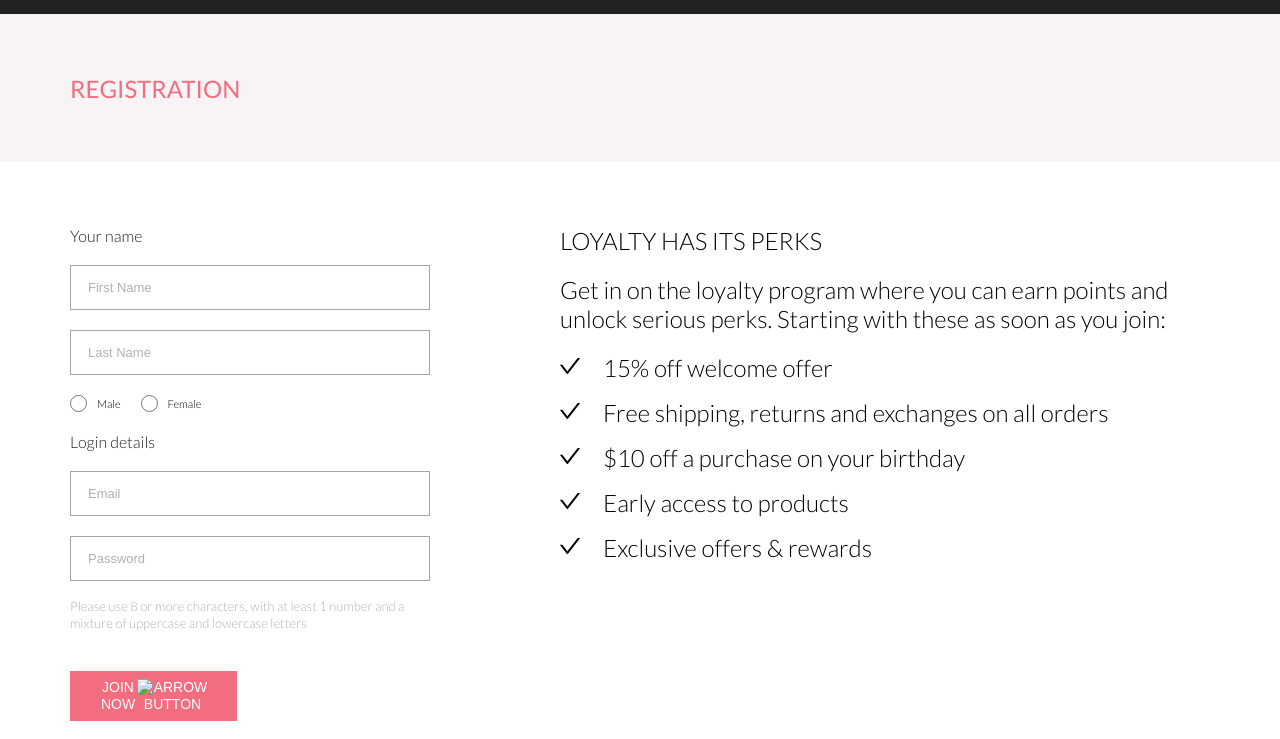
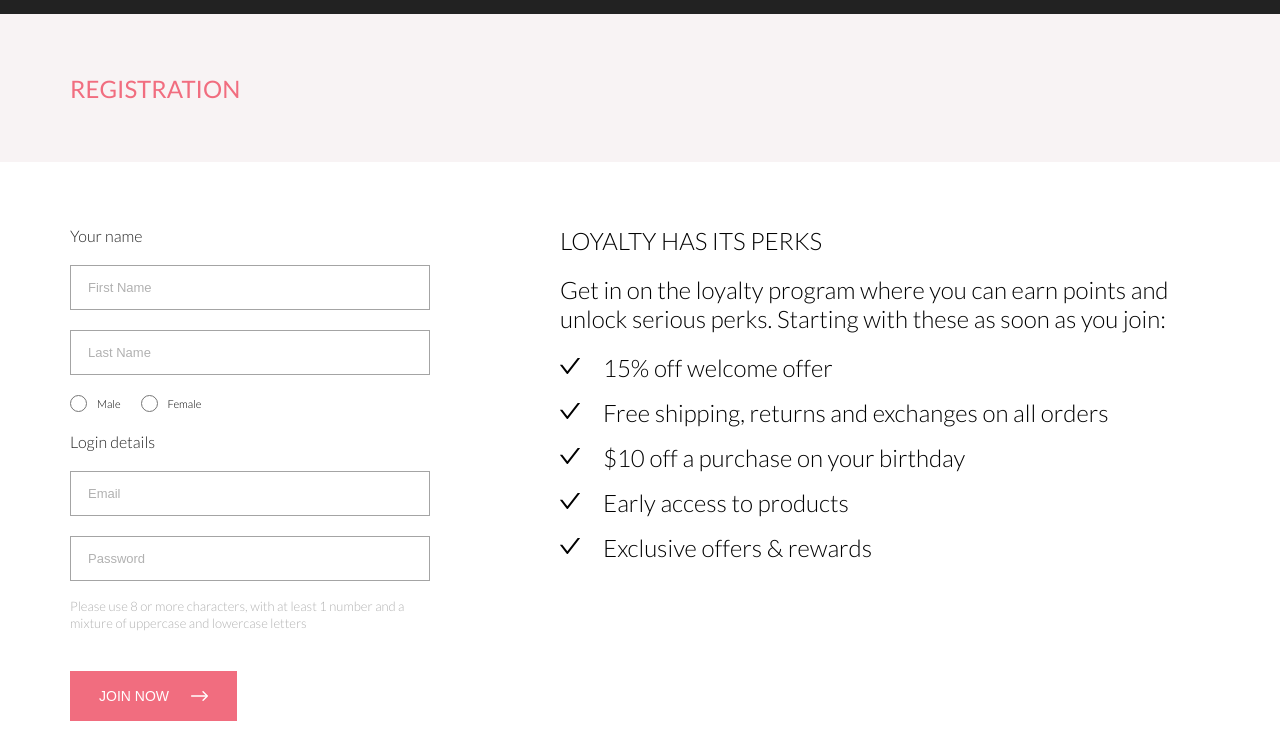
Before and after one commit to direct-dok/layout-shop-dz-3, a plain HTML site: page registration.html in a window 1280 px wide. Shown: the part 61-800 px from the top of the page. Drawn offline with Linux system fonts and the light colour scheme; the site is published under a folder, as on GitHub Pages, so addresses that start at the root find nothing.

Commit message:
change path img icon

```diff
--- a/registration.html
+++ b/registration.html
@@ -93,7 +93,7 @@
                     <div class="registration__wrapper-button">
                         <button class="registration__submit">
                             <span class="registration__submit-text">Join now</span>
-                            <img src="/img/arrow-button.svg" class="" alt="Arrow button"  class="registration__submit-img">
+                            <img src="./img/arrow-button.svg" class="" alt="Arrow button"  class="registration__submit-img">
                         </button>
                     </div>
                 </form>
```
